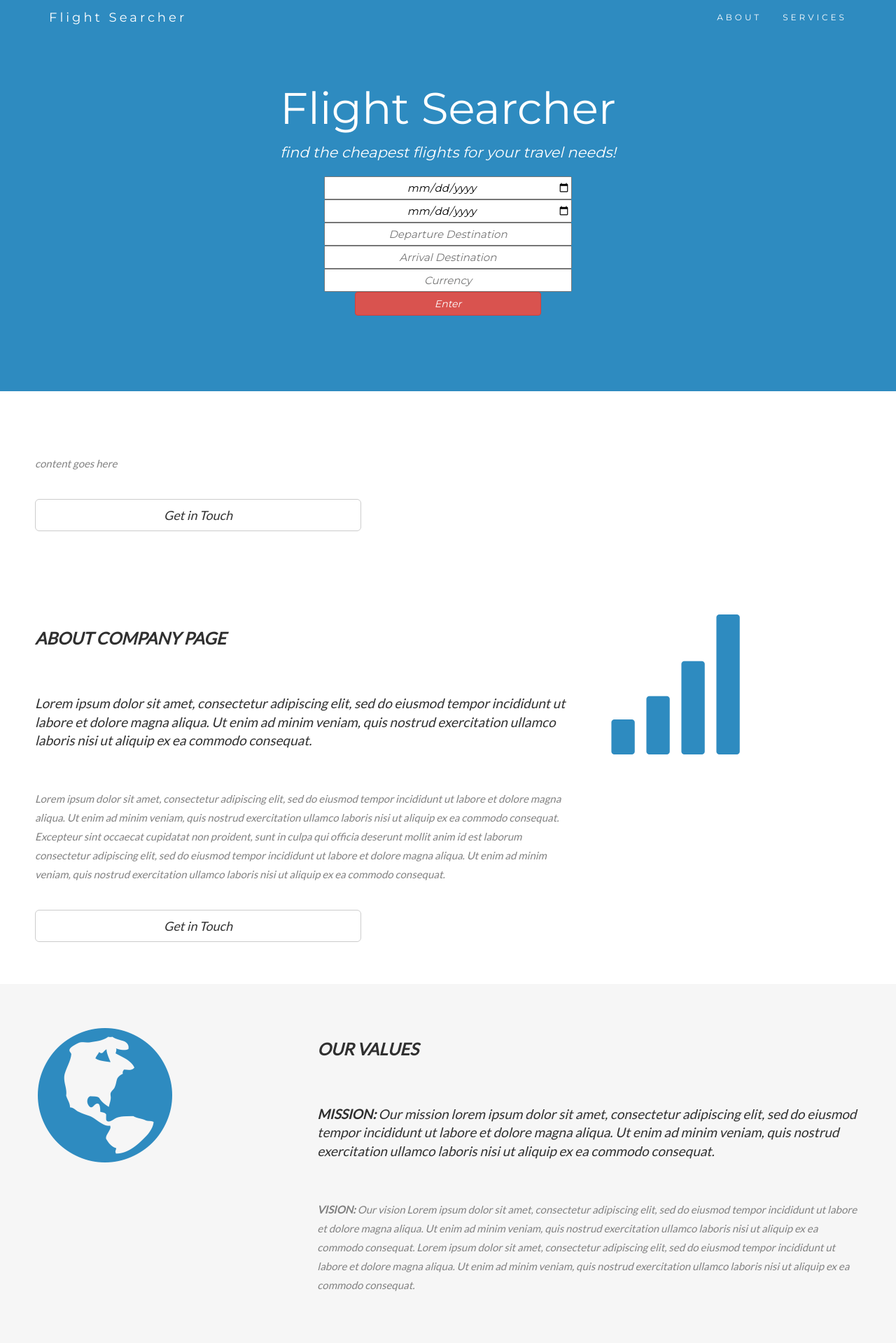
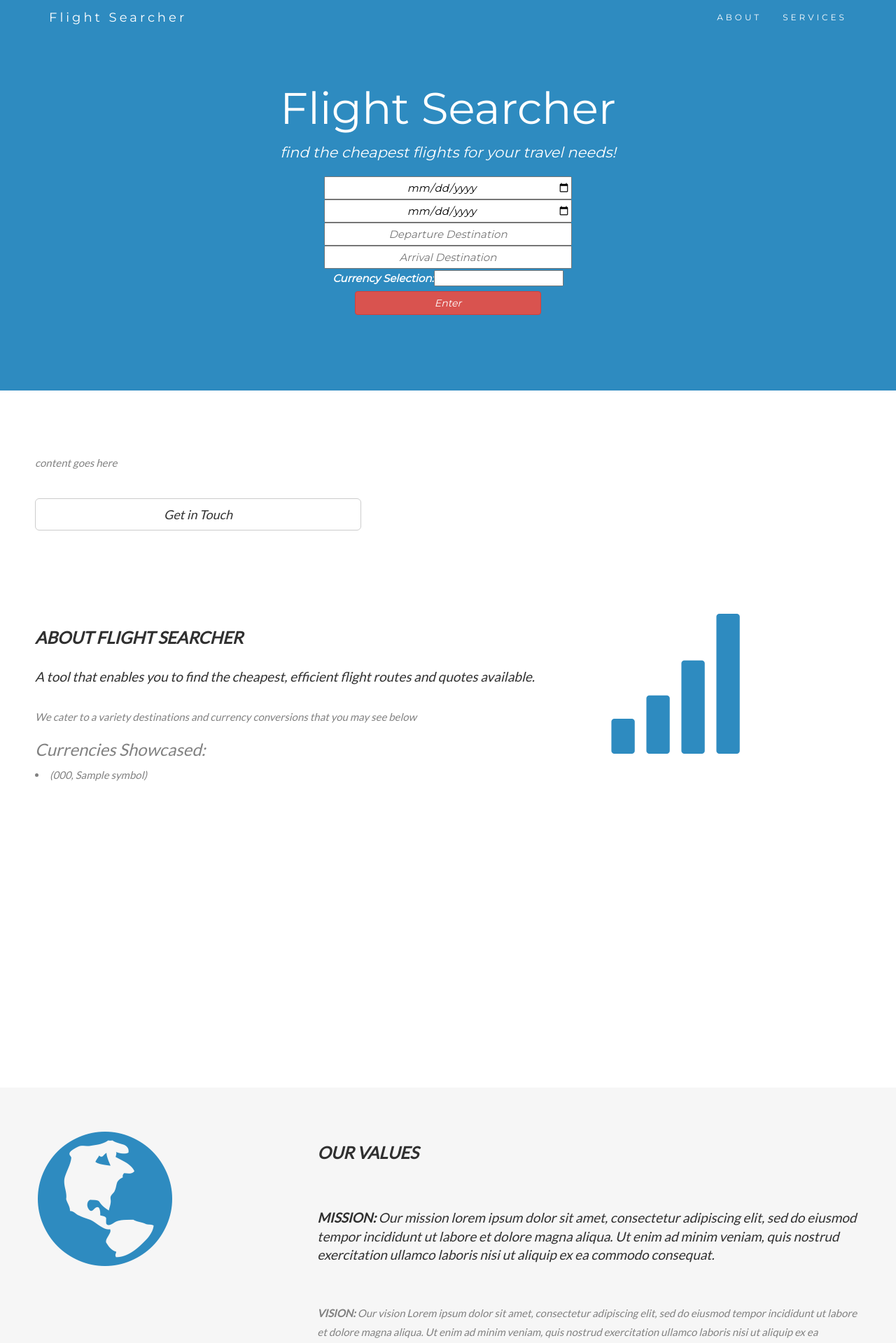
Before and after one commit to amertx/CapitalOneSummit2021, a Flask app: page / in a window 1280 px wide. Shown: the top 1919 px of the page at 70% size. Run offline with Flask 2, Linux system fonts and the light colour scheme; a database or web service that is not in the repository returns one stand-in record (values such as "Sample title"); data that the repository does not hold is empty; some libraries are stand-ins or nearby versions.

Commit message:
added new changes

```diff
--- a/app.py
+++ b/app.py
@@ -1,12 +1,28 @@
 from flask import Flask, render_template, url_for
 import os
+import requests
+import json
 
 app = Flask(__name__)
 
 
 @app.route('/', methods=['GET'])
 def hello():
-    return render_template('homePage.html')
+    url = "https://skyscanner-skyscanner-flight-search-v1.p.rapidapi.com/apiservices/reference/v1.0/currencies"
+
+    headers = {
+        'x-rapidapi-key': "6bcc904facmshf03178edfc4450ap1e5c79jsn2d895f1c6d49",
+        'x-rapidapi-host': "skyscanner-skyscanner-flight-search-v1.p.rapidapi.com"
+        }
+
+    response = requests.request("GET", url, headers=headers)
+
+    currencies = response.json()
+
+    return render_template('homePage.html', currencies=currencies)
+
+
+#input parameters
 
 if __name__ == '__main__':
     app.debug = True
--- a/templates/homePage.html
+++ b/templates/homePage.html
@@ -24,6 +24,11 @@
 button {
      width: 60%;
 }
+
+#currencySelection {
+  color: black;
+}
+
 
 
   body {
@@ -235,7 +240,13 @@
       <input name="arrival" type="date"  placeholder="Arrival Date MM-DD" data-date-inline-picker="true"><br>
       <input name="departureDestination" type="text"  size="50" placeholder="Departure Destination" ><br>
       <input name="arrivalDestination" type="text"  size="50" placeholder="Arrival Destination" ><br>
-      <input name="currency" type="text"  size="50" placeholder="Currency" ><br>
+      <label for="currency">Currency Selection: </label>
+      <select name="currency" id="currency"> Select
+        <p id="currencySelection">{% for i in currencies["Currencies"] %}
+          <option id="currencySelection" value="{{i['Code'], i['Symbol']}}">{{ i['Code'], i['Symbol']}}</option>
+        {% endfor %} </p>
+
+  </select>
 
         <button type="button" class="btn btn-danger">Enter</button>
 
@@ -261,10 +272,13 @@
 <div id="about" class="container-fluid">
   <div class="row">
     <div class="col-sm-8">
-      <h2>About Company Page</h2><br>
-      <h4>Lorem ipsum dolor sit amet, consectetur adipiscing elit, sed do eiusmod tempor incididunt ut labore et dolore magna aliqua. Ut enim ad minim veniam, quis nostrud exercitation ullamco laboris nisi ut aliquip ex ea commodo consequat.</h4><br>
-      <p>Lorem ipsum dolor sit amet, consectetur adipiscing elit, sed do eiusmod tempor incididunt ut labore et dolore magna aliqua. Ut enim ad minim veniam, quis nostrud exercitation ullamco laboris nisi ut aliquip ex ea commodo consequat. Excepteur sint occaecat cupidatat non proident, sunt in culpa qui officia deserunt mollit anim id est laborum consectetur adipiscing elit, sed do eiusmod tempor incididunt ut labore et dolore magna aliqua. Ut enim ad minim veniam, quis nostrud exercitation ullamco laboris nisi ut aliquip ex ea commodo consequat.</p>
-      <br><button class="btn btn-default btn-lg">Get in Touch</button>
+      <h2>About Flight Searcher</h2>
+      <h4>A tool that enables you to find the cheapest, efficient flight routes and quotes available.</h4>
+      <p>We cater to a variety destinations and currency conversions that you may see below </p>
+      <h3>Currencies Showcased: </h3>
+      <div id="" style="overflow:scroll; height:400px; width:300px">{% for i in currencies["Currencies"] %}
+        <li>{{ i['Code'], i['Symbol']}}</li>
+      {% endfor %} </div>
     </div>
     <div class="col-sm-4">
       <span class="glyphicon glyphicon-signal logo"></span>
```
Also changed, not shown: apiTesting.py (added, +35 -0 lines).
